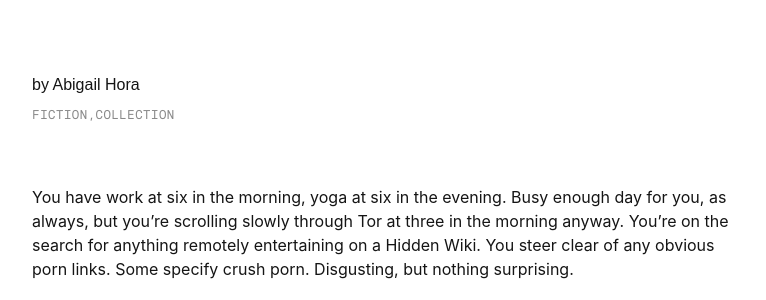
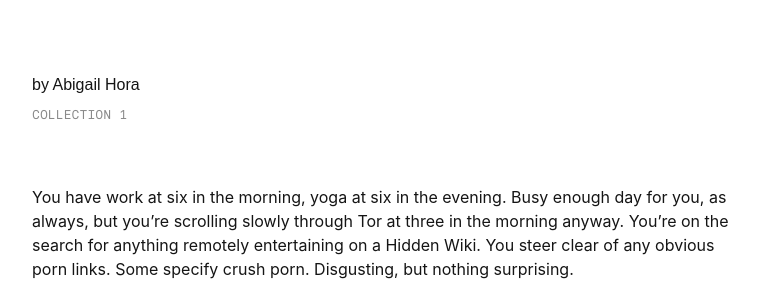
Before and after one commit to Other-People-UCSD/Pink-Currents, a Jekyll site: the page built from _posts/2020-04-24-through-fuchsia-colored-glasses.md, in a window 1280 px wide and 900 px high. Shown: the part 421-721 px from the top of the window, without its empty margins (256-1022 px from the left). Built offline with Jekyll 4.4.1, drawn with Linux system fonts in a browser that asks for light colours; nearby versions of some CDN libraries.

Commit message:
Update from Forestry.io Other People updated _posts/2020-04-24-through-fuchsia-colored-glasses.md

```diff
--- a/_posts/2020-04-24-through-fuchsia-colored-glasses.md
+++ b/_posts/2020-04-24-through-fuchsia-colored-glasses.md
@@ -1,12 +1,11 @@
 ---
-category: Fiction,Collection
+category: Collection 1
 layout: Post
 title: Through Fuchsia-Colored Glasses
 contributor: Abigail Hora
 date: 2020-04-24T07:00:00.000+00:00
 thumb: ''
-tags:
-- Collection
+tags: []
 
 ---
 You have work at six in the morning, yoga at six in the evening. Busy enough day for you, as always, but you’re scrolling slowly through Tor at three in the morning anyway. You’re on the search for anything remotely entertaining on a Hidden Wiki. You steer clear of any obvious porn links. Some specify crush porn. Disgusting, but nothing surprising.
```
